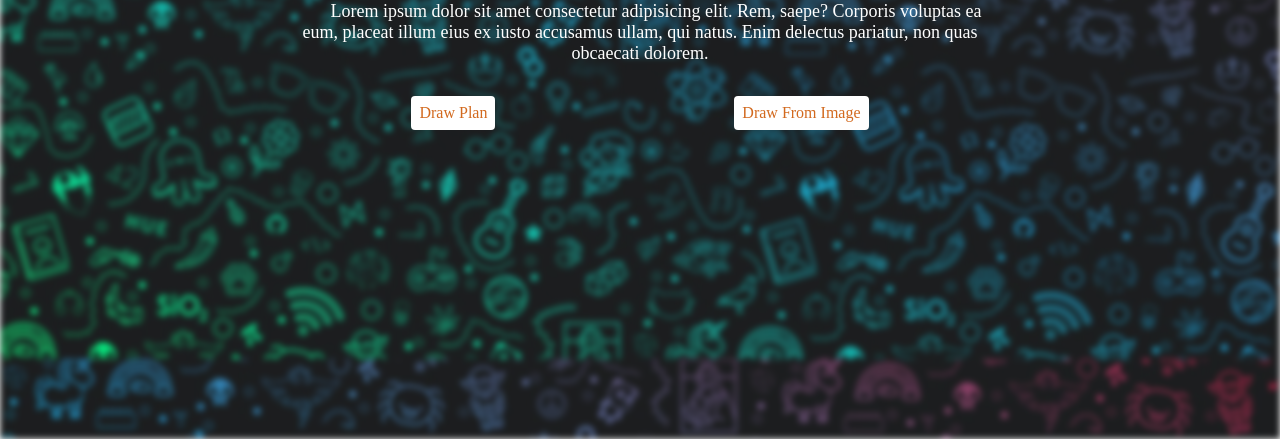
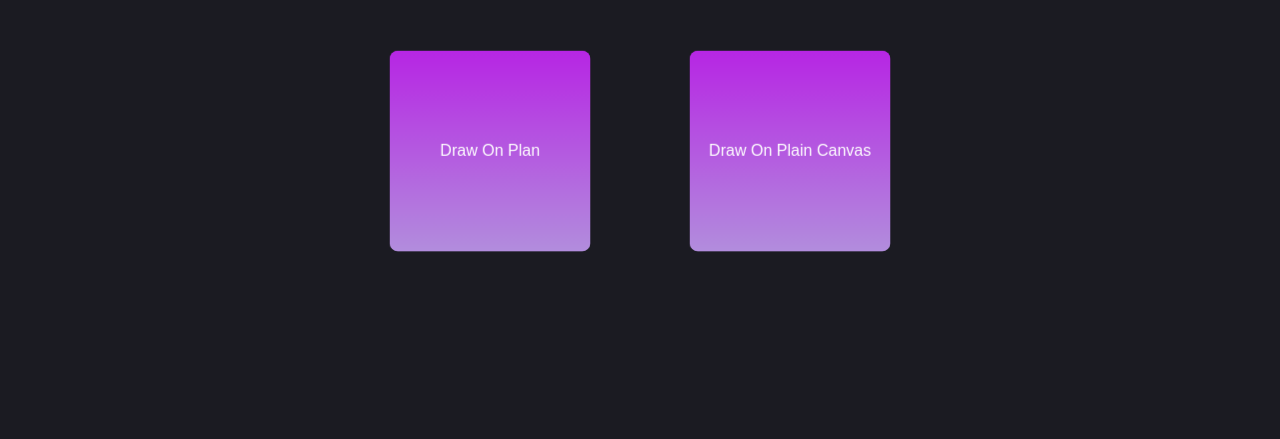
Before and after one commit to rogueone47/wifi-planner, a plain HTML site: page index.html in a window 1280 px wide. Shown: the part 361-800 px from the top of the page. Drawn offline with Linux system fonts and the light colour scheme.

Commit message:
ui improvement

```diff
--- a/index.html
+++ b/index.html
@@ -1,28 +1,45 @@
+
 <!DOCTYPE html>
 <html lang="en">
 <head>
     <meta charset="UTF-8">
     <meta http-equiv="X-UA-Compatible" content="IE=edge">
     <meta name="viewport" content="width=device-width, initial-scale=1.0">
-    <link rel="stylesheet" href="landing.css">
+    <link rel="stylesheet" href="./landing.css">
     <title>Document</title>
 </head>
 <body>
     <div class="container">
-    <div class="info-container">
-        <div class="writings">
-            <div class="title">
-                Lorem
-            </div>
-            <div class="about">
-                Lorem ipsum dolor sit amet consectetur adipisicing elit. Rem, saepe? Corporis voluptas ea eum, placeat illum eius ex iusto accusamus ullam, qui natus. Enim delectus pariatur, non quas obcaecati dolorem.
+        <div class="heading">Wifi Planner</div>
+        <div class="navs">
+        <div class="hvr-btn">
+        <div class="btn-bg">
+            <div class="front">Draw on plan</div>
+            <div class="back">
+                Upload an image and trace the image on canvas
+                <a class="more" id="open">see more</a>
             </div>
         </div>
-        <div class="landing-btns">
-            <a class="landing-choice-btn" href="">draw plan</a>
-            <a class="landing-choice-btn" href="">draw from image</a>
+        </div>
+        <div class="hvr-btn">
+        <div class="btn-bg">
+            <div class="front">draw on plain canvas</div>
+            <div class="back">
+                draw on a plain canvas from scratch
+                <a href="" class="more">see more</a>
+            </div>
+        </div>
+        <div class="popup" id="popup">
+
+
+<!-- place crop widgets and elements here -->
+
+            upload
+            <div class="close" id="close">X</div>
         </div>
     </div>
-</div>
+    </div>
+    </div>
+    <script src="./landing.js"></script>
 </body>
 </html>
--- a/landing.css
+++ b/landing.css
@@ -2,58 +2,127 @@
     padding: 0;
     margin: 0;
     box-sizing: border-box;
+    font-family: sans-serif;
 }
+body{
+    width: 100vw;
+    height: 100vh;
+}
+
 .container{
-    height: 100vh;
-    width: 100vw;
-    background-repeat: no-repeat;
-    background-size: cover;
+    width: 100%;
+    height: 100%;
+    display: flex;
+    flex-direction: column;
+    justify-content: space-evenly;
+    align-items: center;
+    background: #1b1b22;
 }
-.container::before{
-    content: ' ';
+/* .container::after{
+    content: '';
     display: block;
     position: absolute;
-    left: 0;
-    right: 0;
-    top: 0;
-    bottom: 0;
-    background: url('./landing-bg.jpeg');
-    filter: blur(3px);
+    width: 100%;
+    height: 100%;
+    background: url('./bg-img.jpg');
+    z-index: -100;
+    filter: blur(2px);
+} */
+.heading{
+    font-size: xx-large;
+    color: #fff;
 }
-.info-container{
-    width: 760px;
+.navs{
+    display: flex;
+    width: 700px;
+    justify-content: space-evenly;
+}
+.hvr-btn{
+    width: 200px;
+    height: 200px;
+}
+.btn-bg{
+    width: 100%;
+    height: 100%;
+    display: flex;
+    align-items: center;
+    justify-content: center;
+    transform-style: preserve-3d;
+    transform: perspective(500px) rotateY(0deg);
+    transition: all .8s ease;
+    border-radius: .5rem;
+}
+.hvr-btn:hover .btn-bg{
+    transform: perspective(500px) rotateY(-180deg);
+}
+.front{
+    width: 100%;
+    height: 100%;
+    background: linear-gradient(#b726e4, #b28ddd);
+    color: #fff;
+    cursor: pointer;
+    transform: translateZ(1px);
+    display: flex;
+    justify-content: center;
+    align-items: center;
+    border-radius: inherit;
+    padding: 1rem;
+    text-transform: capitalize;
+}
+.back{
+    background: linear-gradient(#b726e4, #b28ddd);
+    height: 100%;
+    width: 100%;
     position: absolute;
-    transform: translate(-50%, -50%);
+    padding: 1rem;
+    cursor: pointer;
+    display: flex;
+    text-align: justify;
+    transform: translateZ(0px) rotateY(180deg);
+    text-indent: 1rem;
+    color: #fff;
+    text-shadow: 0 1px 2px #000;
+    flex-direction: column;
+    align-items: center;
+    justify-content: center;
+    border-radius: inherit;
+    font-size: small;
+
+}
+.back a{
+    display: block;
+    border: 1px solid #fff;
+    width: 100%;
+    text-align: center;
+    border-radius: .25rem;
+    padding: .5rem;
+    margin: 1rem;
+    text-decoration: none;
+    text-transform: uppercase;
+    color: #fff;
+}
+.back :hover{
+    background: #fff;
+    color: cadetblue;
+    text-shadow: none;
+}
+.popup{
+    position: absolute;
+    background: #1b1b22;
+    color: #fff;
+    width: 100%;
+    height: 100%;
     left: 50%;
     top: 50%;
+    transform: translate(-50%, -50%);
     padding: 1rem;
+    display: none;
 }
-.writings{
-    text-align: center;
+.close{
+    position: absolute;
     color: #fff;
+    cursor: pointer;
+    top: 1rem;
+    right: 1rem;
+    font-size: 2rem;
 }
-.writings .title{
-    font-size: 32px;
-    font-weight: bold;
-    padding-top: 1rem;
-}
-.writings .about{
-    font-size: 18px;
-    text-indent: 2rem;
-    padding: 1rem;
-}
-.landing-btns{
-    padding: 1rem;
-    display: flex;
-    justify-content: space-around;
-}
-.landing-btns .landing-choice-btn{
-    background: #fff;
-    color: chocolate;
-    width: auto;
-    padding: .5rem;
-    text-decoration: none;
-    text-transform: capitalize;
-    text-align: center;
-    border-radius: .25rem;
-}
--- /dev/null
+++ b/landing.js
@@ -0,0 +1,10 @@
+const closeBtn = document.getElementById('close');
+const popUp = document.getElementById('popup');
+const openBtn = document.getElementById('open');
+
+closeBtn.addEventListener('click', ()=>{
+    popUp.style.display = 'none';
+});
+openBtn.addEventListener('click', ()=>{
+    popUp.style.display = 'block';
+})
```
Also changed, not shown: bg-img.jpg (added).
